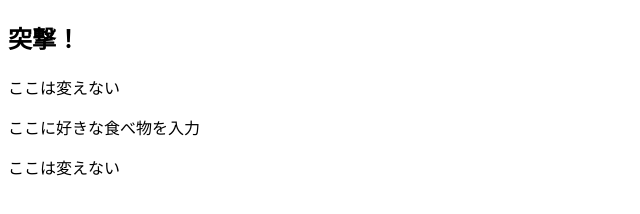
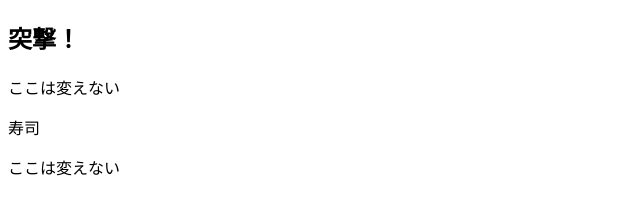
Before and after one commit to masaki0811-morijyobi/pushConflict, a plain HTML site: page index.html in a window 1280 px wide. Shown: the whole page, without its empty margins (0-640 px from the left). Drawn offline with Linux system fonts and the light colour scheme.

Commit message:
[modify] index.html 寿司！！

```diff
--- a/index.html
+++ b/index.html
@@ -6,7 +6,7 @@
 <body>
 <h2> 突撃！ </h2>
 <p>ここは変えない</p>
-<p>ここに好きな食べ物を入力</p>
+<p>寿司</p>
 <p>ここは変えない</p>
 </body>
 </html>
```
